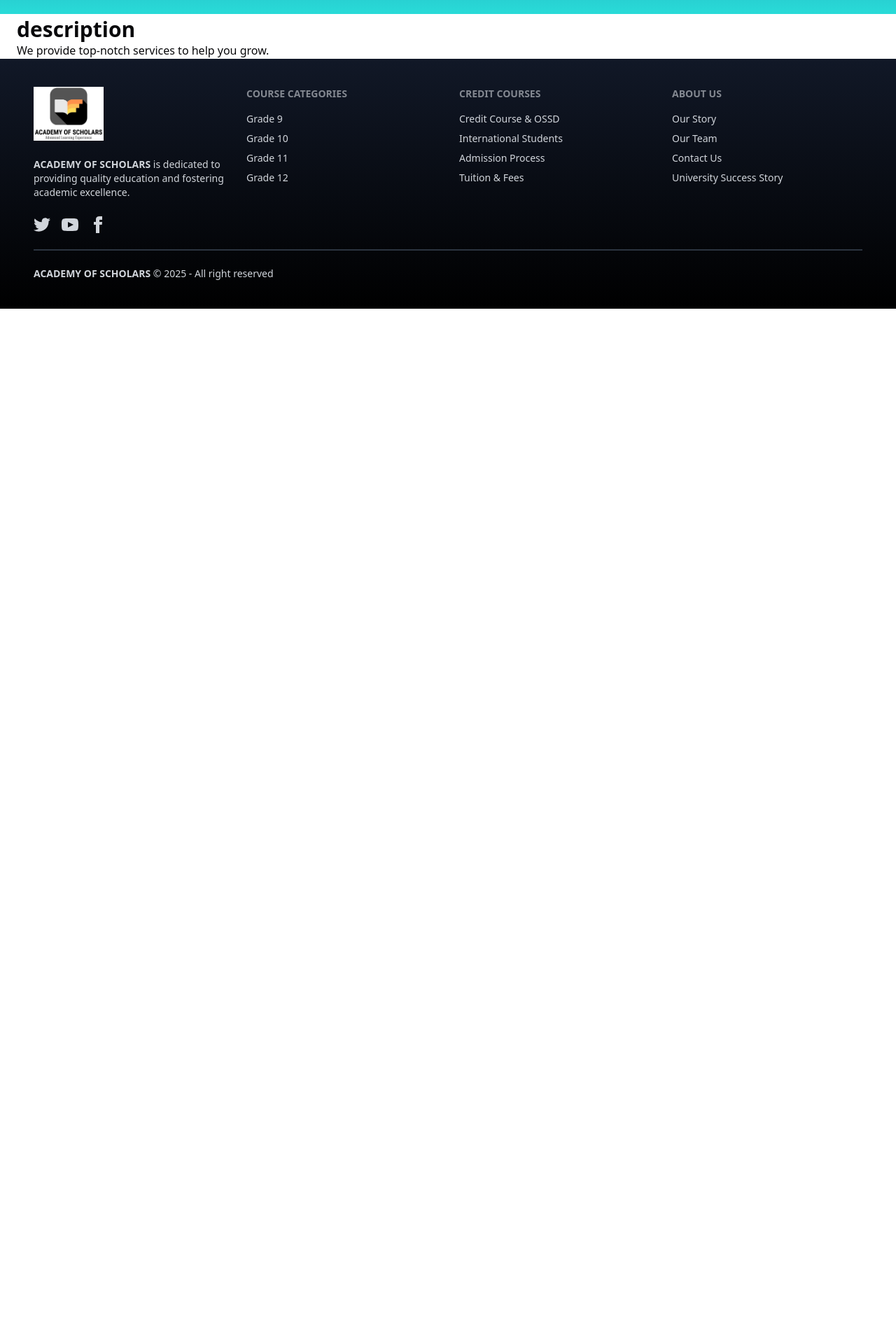
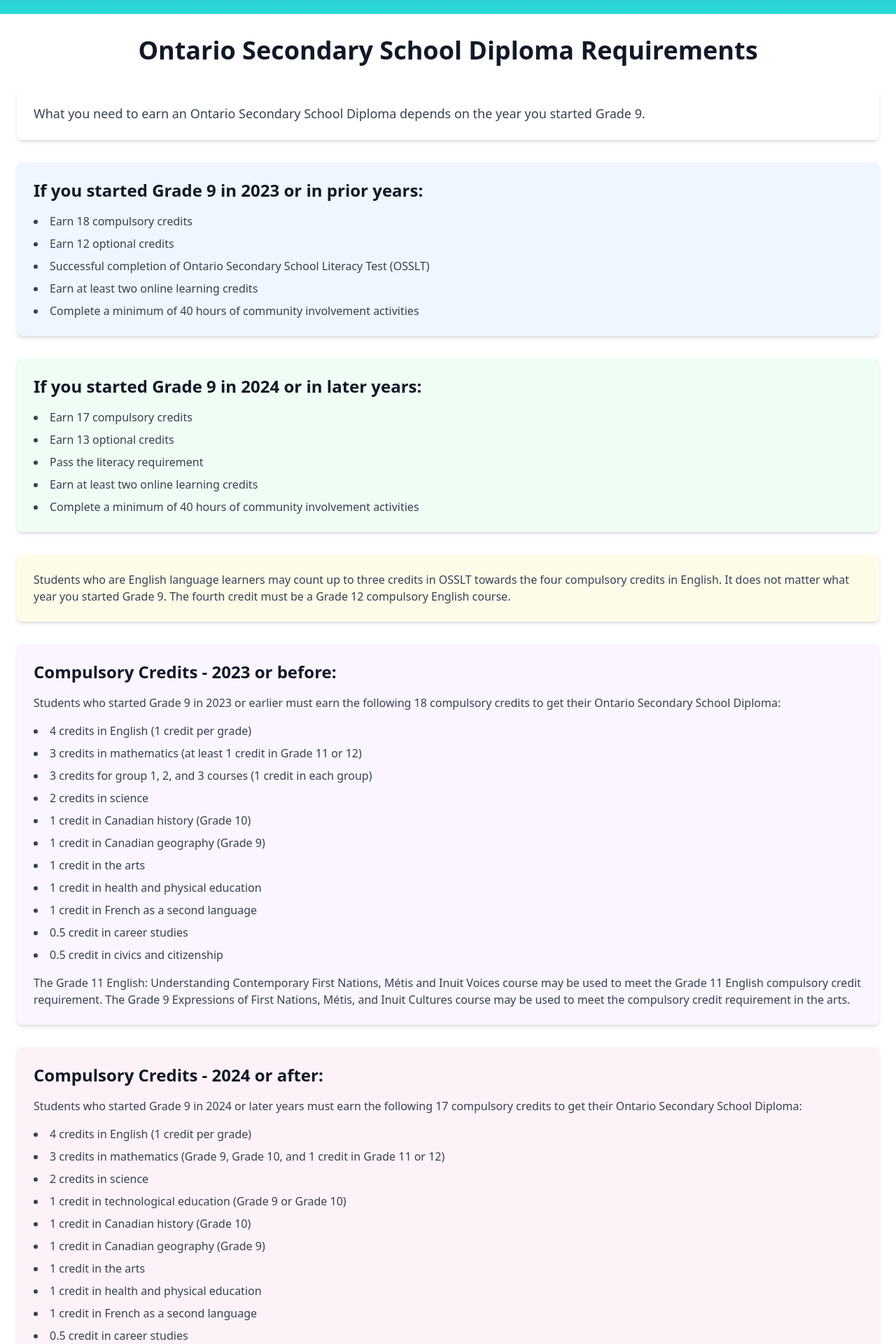
Before and after one commit to saiyadm9/lms-frontend, a Next.js app: page /credit-course-ossd/description in a window 1280 px wide. Shown: the part 380-2300 px from the top of the page at 70% size. Before the commit the page ends 821 px from the top, so only its background shows below. Built offline with nearby package versions, Linux system fonts and the light colour scheme.

Commit message:
updated description page

```diff
--- a/src/app/(frontend)/credit-course-ossd/description/page.js
+++ b/src/app/(frontend)/credit-course-ossd/description/page.js
@@ -1,16 +1,147 @@
-import withHero from "@/components/hoc/withHero";
+import withHero from '@/components/hoc/withHero'
+
+export const metadata = {
+  title: 'Description',
+  description: '',
+}
 
 const description = () => {
   return (
-    <div className="container mx-auto px-6">
-      <h1 className="text-3xl font-bold mt-6">description</h1>
-      <p>We provide top-notch services to help you grow.</p>
+    <div className='container mx-auto px-6 py-8'>
+      <h1 className='text-4xl font-bold text-gray-900 mb-8 text-center'>
+        Ontario Secondary School Diploma Requirements
+      </h1>
+
+      {/* Introduction Section */}
+      <div className='bg-white p-6 rounded-lg shadow-md mb-8'>
+        <p className='text-lg text-gray-700'>
+          What you need to earn an Ontario Secondary School Diploma depends on
+          the year you started Grade 9.
+        </p>
+      </div>
+
+      {/* Requirements for 2023 or Prior */}
+      <div className='bg-blue-50 p-6 rounded-lg shadow-md mb-8'>
+        <h2 className='text-2xl font-semibold text-gray-900 mb-4'>
+          If you started Grade 9 in 2023 or in prior years:
+        </h2>
+        <ul className='list-disc list-inside space-y-2 text-gray-700'>
+          <li>Earn 18 compulsory credits</li>
+          <li>Earn 12 optional credits</li>
+          <li>
+            Successful completion of Ontario Secondary School Literacy Test
+            (OSSLT)
+          </li>
+          <li>Earn at least two online learning credits</li>
+          <li>
+            Complete a minimum of 40 hours of community involvement activities
+          </li>
+        </ul>
+      </div>
+
+      {/* Requirements for 2024 or Later */}
+      <div className='bg-green-50 p-6 rounded-lg shadow-md mb-8'>
+        <h2 className='text-2xl font-semibold text-gray-900 mb-4'>
+          If you started Grade 9 in 2024 or in later years:
+        </h2>
+        <ul className='list-disc list-inside space-y-2 text-gray-700'>
+          <li>Earn 17 compulsory credits</li>
+          <li>Earn 13 optional credits</li>
+          <li>Pass the literacy requirement</li>
+          <li>Earn at least two online learning credits</li>
+          <li>
+            Complete a minimum of 40 hours of community involvement activities
+          </li>
+        </ul>
+      </div>
+
+      {/* English Language Learners Note */}
+      <div className='bg-yellow-50 p-6 rounded-lg shadow-md mb-8'>
+        <p className='text-gray-700'>
+          Students who are English language learners may count up to three
+          credits in OSSLT towards the four compulsory credits in English. It
+          does not matter what year you started Grade 9. The fourth credit must
+          be a Grade 12 compulsory English course.
+        </p>
+      </div>
+
+      {/* Compulsory Credits - 2023 or Before */}
+      <div className='bg-purple-50 p-6 rounded-lg shadow-md mb-8'>
+        <h2 className='text-2xl font-semibold text-gray-900 mb-4'>
+          Compulsory Credits - 2023 or before:
+        </h2>
+        <p className='text-gray-700 mb-4'>
+          Students who started Grade 9 in 2023 or earlier must earn the
+          following 18 compulsory credits to get their Ontario Secondary School
+          Diploma:
+        </p>
+        <ul className='list-disc list-inside space-y-2 text-gray-700'>
+          <li>4 credits in English (1 credit per grade)</li>
+          <li>
+            3 credits in mathematics (at least 1 credit in Grade 11 or 12)
+          </li>
+          <li>
+            3 credits for group 1, 2, and 3 courses (1 credit in each group)
+          </li>
+          <li>2 credits in science</li>
+          <li>1 credit in Canadian history (Grade 10)</li>
+          <li>1 credit in Canadian geography (Grade 9)</li>
+          <li>1 credit in the arts</li>
+          <li>1 credit in health and physical education</li>
+          <li>1 credit in French as a second language</li>
+          <li>0.5 credit in career studies</li>
+          <li>0.5 credit in civics and citizenship</li>
+        </ul>
+        <p className='text-gray-700 mt-4'>
+          The Grade 11 English: Understanding Contemporary First Nations, Métis
+          and Inuit Voices course may be used to meet the Grade 11 English
+          compulsory credit requirement. The Grade 9 Expressions of First
+          Nations, Métis, and Inuit Cultures course may be used to meet the
+          compulsory credit requirement in the arts.
+        </p>
+      </div>
+
+      {/* Compulsory Credits - 2024 or After */}
+      <div className='bg-pink-50 p-6 rounded-lg shadow-md mb-8'>
+        <h2 className='text-2xl font-semibold text-gray-900 mb-4'>
+          Compulsory Credits - 2024 or after:
+        </h2>
+        <p className='text-gray-700 mb-4'>
+          Students who started Grade 9 in 2024 or later years must earn the
+          following 17 compulsory credits to get their Ontario Secondary School
+          Diploma:
+        </p>
+        <ul className='list-disc list-inside space-y-2 text-gray-700'>
+          <li>4 credits in English (1 credit per grade)</li>
+          <li>
+            3 credits in mathematics (Grade 9, Grade 10, and 1 credit in Grade
+            11 or 12)
+          </li>
+          <li>2 credits in science</li>
+          <li>1 credit in technological education (Grade 9 or Grade 10)</li>
+          <li>1 credit in Canadian history (Grade 10)</li>
+          <li>1 credit in Canadian geography (Grade 9)</li>
+          <li>1 credit in the arts</li>
+          <li>1 credit in health and physical education</li>
+          <li>1 credit in French as a second language</li>
+          <li>0.5 credit in career studies</li>
+          <li>0.5 credit in civics and citizenship</li>
+          <li>1 credit from the STEM-related course group</li>
+        </ul>
+        <p className='text-gray-700 mt-4'>
+          Starting in September 2025, students must earn a new financial
+          literacy graduation requirement as part of their compulsory Grade 10
+          mathematics course. Students will need to achieve a mark of 70% or
+          higher to pass this new requirement and earn their high school
+          diploma. More information will be provided as soon as it is available.
+        </p>
+      </div>
     </div>
-  );
-};
+  )
+}
 
 export default withHero(description, {
-  title: "Welcome to description",
-  description: "We provide top-notch services to help you grow.",
-  bgGradient: "linear-gradient(to top, #29DBD8, #141A6B)",
-});
+  title: 'Description',
+  description: ' ',
+  bgGradient: 'linear-gradient(to top, #29DBD8, #141A6B)',
+})
--- a/src/components/ui/Navbar.jsx
+++ b/src/components/ui/Navbar.jsx
@@ -148,7 +148,7 @@ const Navbar = () => {
 
               <li>
                 <Link
-                  href='/credit-course-ossd'
+                  href='/credit-course-ossd/description'
                   className='hover:text-red-500 focus:text-red-500 focus:bg-[#f8f8f81f]'
                   onClick={toggleMobileMenu}
                 >
@@ -340,7 +340,7 @@ const Navbar = () => {
             {/* credit courses */}
             <li className='group relative'>
               <Link
-                href='/credit-course-ossd'
+                href='/credit-course-ossd/description'
                 className='flex items-center gap-1 hover:text-red-500 focus:text-red-500 focus:bg-[#f8f8f81f]'
               >
                 Credit Course and OSSD
```
